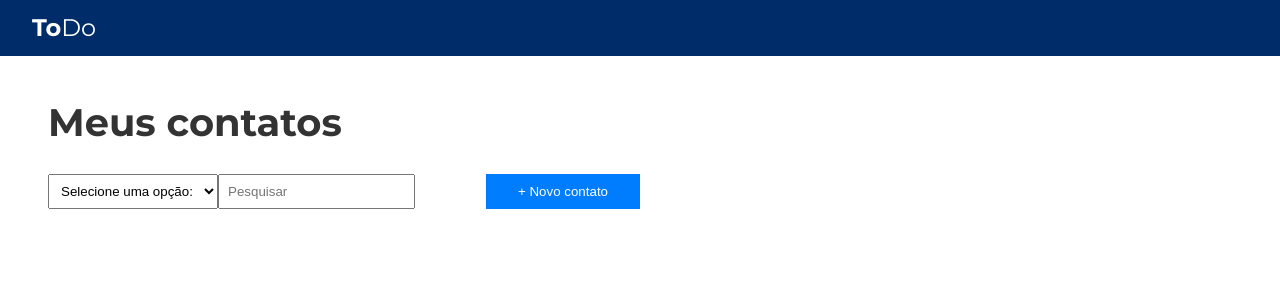
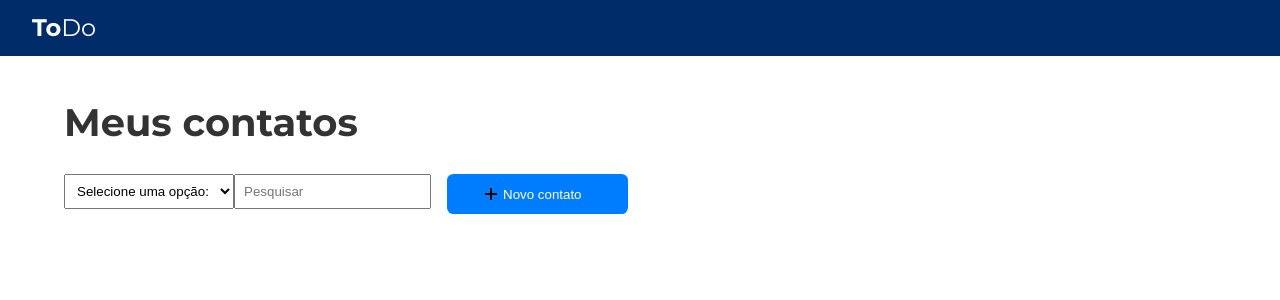
Before and after one commit to sergiohrodrigues/ToDo-contato, a Next.js app: page / in a window 1280 px wide. Shown: the top 300 px of the page. Built offline with nearby package versions, Linux system fonts and the light colour scheme.

Commit message:
termined

```diff
--- a/src/app/globals.css
+++ b/src/app/globals.css
@@ -41,3 +41,7 @@ table {
     border-collapse: collapse;
     border-spacing: 0;
 }
+
+body{
+    min-width: 300px;
+}
--- a/src/app/page.tsx
+++ b/src/app/page.tsx
@@ -8,11 +8,15 @@ import ModalExcluir from "@/components/ModalExcluir"
 import { IContato } from "@/interface/IContato"
 import Contato from "@/components/Contato"
 import { mascaraTelefone } from "@/utilidades/mascaraTelefone"
+import { GrFormAdd } from 'react-icons/gr'
 
 const MainContainer = styled.main<{display: string}>`
-  padding: 3rem;
+  padding: 2rem 0;
+  width: 90%;
+  margin: 0 auto;
   h2{
-    font-size: 2.4rem;
+    font-size: 1.5rem;
+    text-align: center;
     font-weight: bold;
     color: #333333;
   }
@@ -22,6 +26,14 @@ const MainContainer = styled.main<{display: string}>`
     position: fixed;
     inset: 0;
     opacity: 0.8;
+  }
+
+  @media screen and (min-width: 768px){
+    padding: 3rem;
+    h2{
+      font-size: 2.4rem;
+      text-align: left;
+    }
   }
 `
 
@@ -40,9 +52,9 @@ const HeaderContainer = styled.header`
 
 const CriarEPesquisarContainer = styled.div`
   margin-top: 2rem;
-  width: 50%;
   display: flex;
-  justify-content: space-between;
+  flex-direction: column-reverse;
+  gap: 1rem;
   select{
     padding: 0.5rem;
     outline: none;
@@ -52,19 +64,36 @@ const CriarEPesquisarContainer = styled.div`
     outline: none;
   }
   button{
+    width: 181px;
     padding: 0.5rem 2rem;
     background-color: #007DFE;
+    border-radius: 0.4rem;
     border: none;
     color: #fff;
+    svg{
+      display: none;
+    }
   }
-  button:hover{
-    cursor: pointer;
+
+  @media screen and (min-width: 768px){
+    flex-direction: row;
+    button{
+      display: flex;
+      align-items: center;
+      svg{
+        display: block;
+        font-size: 1.5rem;
+        color: #fff;
+      }
+    }
+    button:hover{
+      cursor: pointer;
+    }
   }
 `
 
 const ListaDeContatos = styled.ul`
   margin-top: 2rem;
-  width: 50%;
   display: flex;
   flex-direction: column;
   gap: 2rem;
@@ -78,8 +107,12 @@ const ListaDeContatos = styled.ul`
     color: #fff;
     font-weight: 700;
   }
-  button:hover{
-    cursor: pointer;
+
+  @media screen and (min-width: 768px){
+    width: 50%;
+    button:hover{
+      cursor: pointer;
+    }
   }
 `
 
@@ -148,7 +181,7 @@ export default function Home() {
               }
             }}/>
           </div>
-          <button onClick={() => setModalOpen(true)}>+ Novo contato</button>
+          <button onClick={() => setModalOpen(true)}><GrFormAdd />Novo contato</button>
         </CriarEPesquisarContainer>
       <ListaDeContatos>
          {startItens.map((contatos, index) => (
--- a/src/components/Contato/index.tsx
+++ b/src/components/Contato/index.tsx
@@ -15,7 +15,7 @@ const ContatoContainer = styled.li<{colorletra: string}>`
     .infos{
       display: flex;
       align-items: center;
-      gap: 2rem;
+      gap: 0.5rem;
       .letra{
         background-color: ${props => props.colorletra};
         padding: 0.4rem;
@@ -27,18 +27,58 @@ const ContatoContainer = styled.li<{colorletra: string}>`
         flex-direction: column;
         gap: 0.2rem;
         h2{
-          font-size: 1.5rem;
+          font-size: 1rem;
+        }
+        span{
+          font-size: 0.9rem;
         }
       }
     }
     .botoes{
       display: flex;
-      gap: 1rem;
+      gap: 0.5rem;
       svg{
         font-size: 1.5rem;
       }
-      svg:hover{
-        cursor: pointer;
+    }
+
+    @media screen and (min-width: 768px){
+      display: flex;
+      align-items: center;
+      justify-content: space-between;
+      padding-bottom: 1.5rem;
+      border-bottom: 1px solid lightgray;
+      .infos{
+        display: flex;
+        align-items: center;
+        gap: 2rem;
+        .letra{
+          background-color: ${props => props.colorletra};
+          padding: 0.4rem;
+          border-radius: 0.5rem;
+          color: #fff;
+        }
+        div{
+          display: flex;
+          flex-direction: column;
+          gap: 0.2rem;
+          h2{
+            font-size: 1.7rem;
+          }
+          span{
+            font-size: 1.1rem;
+          }
+        }
+      }
+      .botoes{
+        display: flex;
+        gap: 1rem;
+        svg{
+          font-size: 1.5rem;
+        }
+        svg:hover{
+          cursor: pointer;
+        }
       }
     }
 `
--- a/src/components/ModalAdicionarEAtualizar/index.tsx
+++ b/src/components/ModalAdicionarEAtualizar/index.tsx
@@ -14,11 +14,18 @@ const FundoModal = styled.section<{display: string}>`
     display: ${props => props.display};
     justify-content: center;
     align-items: center;
+    padding: 1rem;
+
+    @media screen and (min-width: 768px){
+        padding: 0;
+    }
 `
 
 const ModalContainer = styled.div`
+    width: 90%;
+    max-width: 400px;
     background-color: #fff;
-    padding: 2rem;
+    padding: 1rem;
     h2{
         font-weight: bold;
     }
@@ -35,14 +42,11 @@ const ModalContainer = styled.div`
     }
     .botoes{
         display: flex;
-        justify-content: flex-end;
-        gap: 1rem;
+        justify-content: center;
+        gap: 0.5rem;
         button{
             border: none;
             padding: 0.5rem 2rem;
-        }
-        button:hover{
-            cursor: pointer;
         }
         button:nth-child(1){
             font-weight: bold;
@@ -51,6 +55,21 @@ const ModalContainer = styled.div`
         button:nth-child(2){
             background-color: #007DFE;
             color: #fff;
+        }
+    }
+
+    @media screen and (min-width: 768px){
+        width: 738px;
+        padding: 2rem;
+        div{
+            justify-content: space-between;
+        }
+        .botoes{
+            justify-content: flex-end;
+            gap: 1rem;
+            button:hover{
+                cursor: pointer;
+            }
         }
     }
 `
--- a/src/components/ModalExcluir/index.tsx
+++ b/src/components/ModalExcluir/index.tsx
@@ -10,11 +10,19 @@ const FundoModal = styled.section<{display: string}>`
     display: ${props => props.display};
     justify-content: center;
     align-items: center;
+    padding: 1rem;
+
+    @media screen and (min-width: 768px){
+        padding: 0;
+    }
 `
 
 const ModalContainer = styled.div`
+    width: 90%;
+    max-width: 400px;
+    margin: 0 auto;
     background-color: #fff;
-    padding: 2rem 2rem 0 2rem;
+    padding: 1rem;
     h2{
         font-weight: bold;
     }
@@ -27,14 +35,11 @@ const ModalContainer = styled.div`
     .botoes{
         display: flex;
         flex-direction: row;
-        justify-content: flex-end;
-        gap: 1rem;
+        justify-content: center;
+        gap: 0.5rem;
         button{
             border: none;
-            padding: 0.5rem 2rem;
-        }
-        button:hover{
-            cursor: pointer;
+            padding: 0.5rem 1rem;
         }
         button:nth-child(1){
             font-weight: bold;
@@ -43,6 +48,27 @@ const ModalContainer = styled.div`
         button:nth-child(2){
             background-color: #007DFE;
             color: #fff;
+        }
+    }
+    @media screen and (min-width: 768px){
+        padding: 2rem 2rem 0 2rem;
+        .botoes{
+            justify-content: flex-end;
+            gap: 1rem;
+            button{
+                padding: 0.5rem 2rem;
+            }
+            button:hover{
+                cursor: pointer;
+            }
+            button:nth-child(1){
+                font-weight: bold;
+                color: #333333;
+            }
+            button:nth-child(2){
+                background-color: #007DFE;
+                color: #fff;
+            }
         }
     }
 `
```
